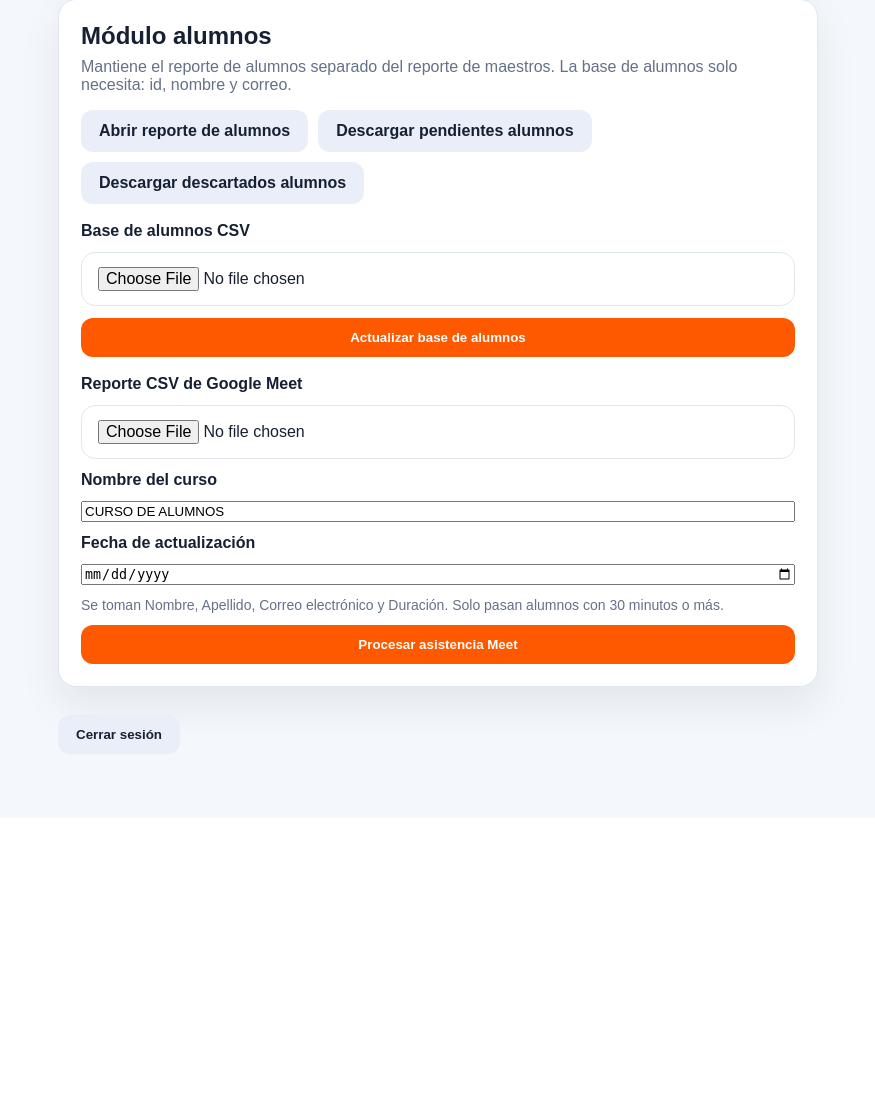
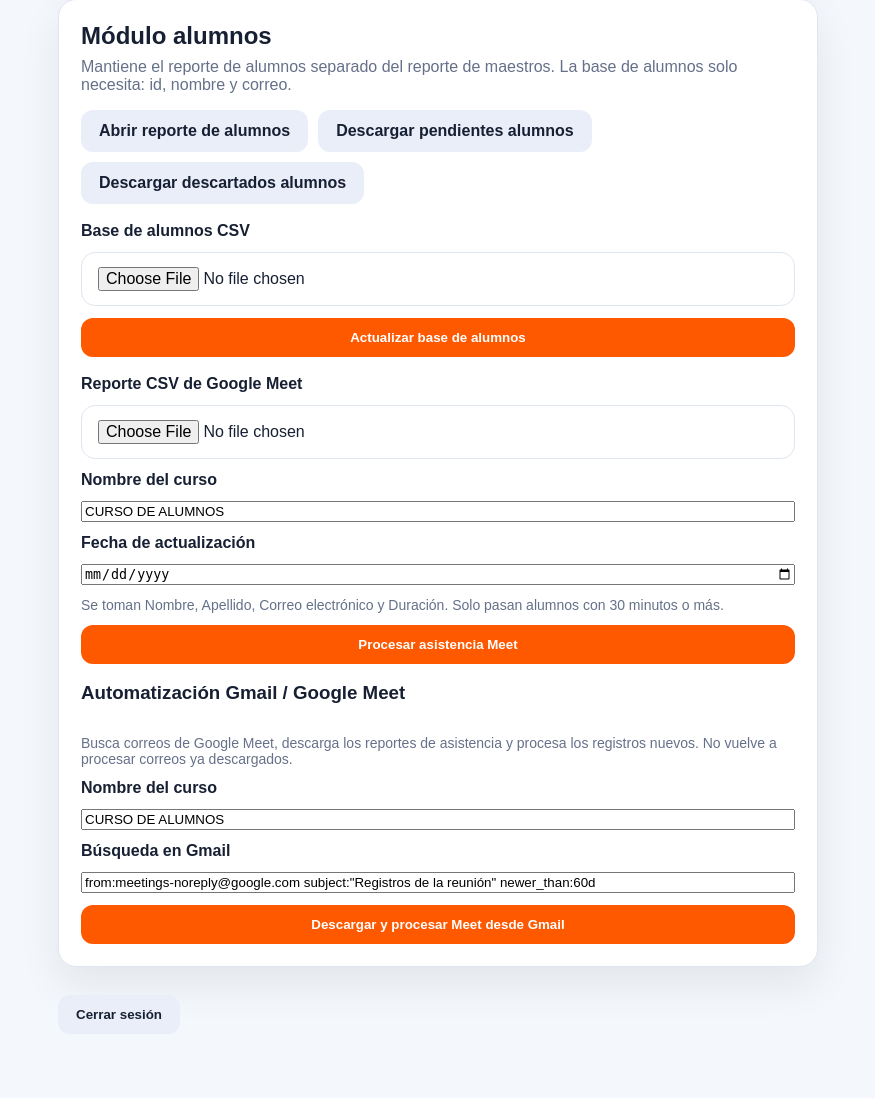
Before and after one commit to renauds25/reporte-canvas, a Flask app: page /admin/panel in a window 1280 px wide. Shown: the part 2013-3111 px from the top of the page, without its empty margins (202-1077 px from the left). Before the commit the page ends 2767 px from the top, so only its background shows below. Run offline with Flask 3, Linux system fonts and the light colour scheme; the visitor is signed in with stand-in values (Sample User, id 1); parts of the project's set-up code (start-up, migrations or seed data) failed here and were passed over.

```diff
--- a/app.py
+++ b/app.py
@@ -1,8 +1,12 @@
 from __future__ import annotations
 
+import base64
 import csv
+import html
+import io
 import re
 import os
+import sys
 import unicodedata
 from collections import defaultdict
 from datetime import datetime, timezone
@@ -30,6 +34,15 @@ ALUMNOS_USUARIOS_PATH = ALUMNOS_DATA_DIR / "usuarios.csv"
 ALUMNOS_PENDIENTES_PATH = ALUMNOS_DATA_DIR / "pendientes_revision.csv"
 ALUMNOS_DESCARTADOS_PATH = ALUMNOS_DATA_DIR / "descartados_menos_30_min.csv"
 ALUMNOS_INSUMOS_DIR = ALUMNOS_DATA_DIR / "insumos_meet"
+ALUMNOS_MEET_PROCESADOS_PATH = ALUMNOS_DATA_DIR / "meet_descargados.csv"
+
+GOOGLE_CREDENTIALS_PATH = BASE_DIR / os.getenv("GOOGLE_CREDENTIALS_FILE", "credentials.json")
+GOOGLE_TOKEN_PATH = BASE_DIR / os.getenv("GOOGLE_TOKEN_FILE", "token_gmail.json")
+GMAIL_MEET_QUERY = os.getenv(
+    "GMAIL_MEET_QUERY",
+    'from:meetings-noreply@google.com subject:"Registros de la reunión" newer_than:60d',
+)
+GMAIL_MEET_MAX_RESULTS = int(os.getenv("GMAIL_MEET_MAX_RESULTS", "25"))
 
 ADMIN_PASSWORD = os.getenv("ADMIN_PASSWORD")
 REPORT_PASSWORD = os.getenv("REPORT_PASSWORD")
@@ -63,6 +76,11 @@ ALUMNOS_CURSO_OFICIAL = os.getenv("ALUMNOS_CURSO_OFICIAL", "CURSO DE ALUMNOS")
 ALUMNOS_CURSOS_OFICIALES = [ALUMNOS_CURSO_OFICIAL]
 ALUMNOS_MODALIDADES = ["A distancia"]
 ALUMNOS_MINUTOS_MINIMOS = int(os.getenv("ALUMNOS_MINUTOS_MINIMOS", "30"))
+
+
+class MeetAutomationError(RuntimeError):
+    pass
+
 
 app = Flask(__name__)
 app.secret_key = os.environ.get("SECRET_KEY", "cambia-esta-clave-en-produccion")
@@ -295,10 +313,321 @@ def deduplicate_training_rows(rows: list[dict[str, str]]) -> list[dict[str, str]
     return sorted(deduped.values(), key=lambda item: parse_date(item.get("fecha_actualizacion", "")), reverse=True)
 
 
-def process_meet_csv(
-    source_path: Path,
+def read_processed_meet_records() -> set[tuple[str, str]]:
+    if not ALUMNOS_MEET_PROCESADOS_PATH.exists():
+        return set()
+
+    records: set[tuple[str, str]] = set()
+    with ALUMNOS_MEET_PROCESADOS_PATH.open("r", encoding="utf-8-sig", newline="") as file:
+        reader = csv.DictReader(file)
+        for row in reader:
+            message_id = clean(row.get("mensaje_id"))
+            resource_id = clean(row.get("recurso_id"))
+            if message_id and resource_id:
+                records.add((message_id, resource_id))
+    return records
+
+
+def append_processed_meet_records(rows: list[dict[str, Any]]) -> None:
+    if not rows:
+        return
+
+    headers = [
+        "mensaje_id",
+        "recurso_id",
+        "archivo",
+        "origen",
+        "asunto",
+        "fecha_reunion",
+        "fecha_descarga",
+        "estado",
+    ]
+
+    ALUMNOS_MEET_PROCESADOS_PATH.parent.mkdir(parents=True, exist_ok=True)
+    exists = ALUMNOS_MEET_PROCESADOS_PATH.exists() and ALUMNOS_MEET_PROCESADOS_PATH.stat().st_size > 0
+
+    with ALUMNOS_MEET_PROCESADOS_PATH.open("a", encoding="utf-8-sig", newline="") as file:
+        writer = csv.DictWriter(file, fieldnames=headers)
+        if not exists:
+            writer.writeheader()
+        for row in rows:
+            writer.writerow({header: row.get(header, "") for header in headers})
+
+
+def extract_message_header(message: dict[str, Any], header_name: str) -> str:
+    headers = message.get("payload", {}).get("headers", [])
+    for header in headers:
+        if clean(header.get("name", "")).lower() == header_name.lower():
+            return clean(header.get("value", ""))
+    return ""
+
+
+def decode_gmail_body(data: str) -> str:
+    if not data:
+        return ""
+    padded = data + "=" * (-len(data) % 4)
+    try:
+        return base64.urlsafe_b64decode(padded.encode("utf-8")).decode("utf-8", errors="replace")
+    except Exception:
+        return ""
+
+
+def iter_gmail_parts(payload: dict[str, Any]):
+    yield payload
+    for part in payload.get("parts", []) or []:
+        yield from iter_gmail_parts(part)
+
+
+def extract_spreadsheet_ids_from_message(message: dict[str, Any]) -> list[str]:
+    combined_text = []
+    for part in iter_gmail_parts(message.get("payload", {})):
+        mime_type = part.get("mimeType", "")
+        body_data = part.get("body", {}).get("data", "")
+        if body_data and mime_type in {"text/html", "text/plain"}:
+            combined_text.append(decode_gmail_body(body_data))
+
+    text = html.unescape("\n".join(combined_text))
+    ids = re.findall(r"https://docs\.google\.com/spreadsheets/d/([A-Za-z0-9_-]+)", text)
+
+    unique_ids = []
+    seen = set()
+    for spreadsheet_id in ids:
+        if spreadsheet_id not in seen:
+            seen.add(spreadsheet_id)
+            unique_ids.append(spreadsheet_id)
+    return unique_ids
+
+
+def parse_meet_subject_date(subject: str, fallback_timestamp_ms: str | None = None) -> str:
+    subject = repair_mojibake(subject)
+    month_map = {
+        "ene": 1, "enero": 1,
+        "feb": 2, "febrero": 2,
+        "mar": 3, "marzo": 3,
+        "abr": 4, "abril": 4,
+        "may": 5, "mayo": 5,
+        "jun": 6, "junio": 6,
+        "jul": 7, "julio": 7,
+        "ago": 8, "agosto": 8,
+        "sep": 9, "sept": 9, "septiembre": 9,
+        "oct": 10, "octubre": 10,
+        "nov": 11, "noviembre": 11,
+        "dic": 12, "diciembre": 12,
+    }
+
+    match = re.search(
+        r"(\d{1,2})\s+([a-záéíóúñ]{3,12})\s+(\d{4})",
+        subject,
+        flags=re.IGNORECASE,
+    )
+
+    if match:
+        day = int(match.group(1))
+        month_text = norm(match.group(2))
+        year = int(match.group(3))
+        month = month_map.get(month_text)
+        if month:
+            return datetime(year, month, day).strftime("%d/%m/%Y")
+
+    if fallback_timestamp_ms:
+        try:
+            mexico_tz = ZoneInfo("America/Mexico_City")
+            timestamp = int(fallback_timestamp_ms) / 1000
+            return datetime.fromtimestamp(timestamp, tz=timezone.utc).astimezone(mexico_tz).strftime("%d/%m/%Y")
+        except (TypeError, ValueError):
+            pass
+
+    return format_date_label()
+
+
+def safe_download_filename(prefix: str, original_name: str) -> str:
+    original_name = original_name or "asistencia_meet.csv"
+    if not original_name.lower().endswith(".csv"):
+        original_name = f"{Path(original_name).stem}.csv"
+    timestamp = datetime.now().strftime("%Y%m%d_%H%M%S")
+    return secure_filename(f"{timestamp}_{prefix}_{original_name}")
+
+
+def get_google_services():
+    try:
+        from google.auth.transport.requests import Request
+        from google.oauth2.credentials import Credentials
+        from google_auth_oauthlib.flow import InstalledAppFlow
+        from googleapiclient.discovery import build
+    except ImportError as exc:
+        raise MeetAutomationError(
+            "Faltan dependencias de Google. Instala con: python -m pip install -r requirements.txt"
+        ) from exc
+
+    scopes = [
+        "https://www.googleapis.com/auth/gmail.readonly",
+        "https://www.googleapis.com/auth/drive.readonly",
+    ]
+
+    if not GOOGLE_CREDENTIALS_PATH.exists():
+        raise MeetAutomationError(
+            f"No encontré {GOOGLE_CREDENTIALS_PATH.name}. Descarga el OAuth Client de Google Cloud "
+            "y guárdalo en la raíz del proyecto."
+        )
+
+    creds = None
+    if GOOGLE_TOKEN_PATH.exists():
+        creds = Credentials.from_authorized_user_file(str(GOOGLE_TOKEN_PATH), scopes)
+
+    if not creds or not creds.valid:
+        if creds and creds.expired and creds.refresh_token:
+            creds.refresh(Request())
+        else:
+            flow = InstalledAppFlow.from_client_secrets_file(str(GOOGLE_CREDENTIALS_PATH), scopes)
+            creds = flow.run_local_server(port=0)
+
+        GOOGLE_TOKEN_PATH.write_text(creds.to_json(), encoding="utf-8")
+
+    gmail_service = build("gmail", "v1", credentials=creds)
+    drive_service = build("drive", "v3", credentials=creds)
+    return gmail_service, drive_service
+
+
+def download_google_sheet_as_csv(drive_service, spreadsheet_id: str, destination: Path) -> None:
+    try:
+        from googleapiclient.http import MediaIoBaseDownload
+    except ImportError as exc:
+        raise MeetAutomationError(
+            "Faltan dependencias de Google. Instala con: python -m pip install -r requirements.txt"
+        ) from exc
+
+    request_media = drive_service.files().export_media(
+        fileId=spreadsheet_id,
+        mimeType="text/csv",
+    )
+    buffer = io.BytesIO()
+    downloader = MediaIoBaseDownload(buffer, request_media)
+
+    done = False
+    while not done:
+        _, done = downloader.next_chunk()
+
+    destination.write_bytes(buffer.getvalue())
+
+
+def download_meet_reports_from_gmail(
+    curso: str | None = None,
+    query: str | None = None,
+    max_results: int | None = None,
+) -> dict[str, Any]:
+    gmail_service, drive_service = get_google_services()
+    curso = clean(curso) or ALUMNOS_CURSO_OFICIAL
+    query = query or GMAIL_MEET_QUERY
+    max_results = max_results or GMAIL_MEET_MAX_RESULTS
+
+    processed = read_processed_meet_records()
+    downloaded_files: list[tuple[Path, str]] = []
+    processed_rows: list[dict[str, Any]] = []
+    skipped = 0
+
+    response = gmail_service.users().messages().list(
+        userId="me",
+        q=query,
+        maxResults=max_results,
+    ).execute()
+
+    messages = response.get("messages", [])
+    ALUMNOS_INSUMOS_DIR.mkdir(parents=True, exist_ok=True)
+
+    for message_summary in messages:
+        message_id = message_summary.get("id", "")
+        if not message_id:
+            continue
+
+        message = gmail_service.users().messages().get(
+            userId="me",
+            id=message_id,
+            format="full",
+        ).execute()
+
+        subject = extract_message_header(message, "Subject")
+        fecha_reunion = parse_meet_subject_date(subject, message.get("internalDate"))
+
+        for part in iter_gmail_parts(message.get("payload", {})):
+            filename = clean(part.get("filename"))
+            attachment_id = part.get("body", {}).get("attachmentId")
+
+            if not filename or not attachment_id or not filename.lower().endswith(".csv"):
+                continue
+
+            resource_id = f"attachment:{attachment_id}"
+            if (message_id, resource_id) in processed:
+                skipped += 1
+                continue
+
+            attachment = gmail_service.users().messages().attachments().get(
+                userId="me",
+                messageId=message_id,
+                id=attachment_id,
+            ).execute()
+
+            data = attachment.get("data", "")
+            padded = data + "=" * (-len(data) % 4)
+            content = base64.urlsafe_b64decode(padded.encode("utf-8"))
+
+            destination = ALUMNOS_INSUMOS_DIR / safe_download_filename("gmail", filename)
+            destination.write_bytes(content)
+            downloaded_files.append((destination, fecha_reunion))
+            processed_rows.append({
+                "mensaje_id": message_id,
+                "recurso_id": resource_id,
+                "archivo": destination.name,
+                "origen": "adjunto_csv",
+                "asunto": subject,
+                "fecha_reunion": fecha_reunion,
+                "fecha_descarga": datetime.now().strftime("%d/%m/%Y %H:%M"),
+                "estado": "descargado",
+            })
+
+        for spreadsheet_id in extract_spreadsheet_ids_from_message(message):
+            resource_id = f"sheet:{spreadsheet_id}"
+            if (message_id, resource_id) in processed:
+                skipped += 1
+                continue
+
+            destination = ALUMNOS_INSUMOS_DIR / safe_download_filename("gmail_sheet", f"meet_{spreadsheet_id}.csv")
+            download_google_sheet_as_csv(drive_service, spreadsheet_id, destination)
+            downloaded_files.append((destination, fecha_reunion))
+            processed_rows.append({
+                "mensaje_id": message_id,
+                "recurso_id": resource_id,
+                "archivo": destination.name,
+                "origen": "google_sheet",
+                "asunto": subject,
+                "fecha_reunion": fecha_reunion,
+                "fecha_descarga": datetime.now().strftime("%d/%m/%Y %H:%M"),
+                "estado": "descargado",
+            })
+
+    append_processed_meet_records(processed_rows)
+
+    resultado_proceso = process_meet_csv_batch(
+        downloaded_files,
+        curso=curso,
+    ) if downloaded_files else {
+        "procesados": 0,
+        "validos": 0,
+        "pendientes": 0,
+        "descartados": 0,
+        "total_capacitaciones": len(read_capacitaciones(ALUMNOS_CAPACITACIONES_PATH)),
+    }
+
+    return {
+        "correos_encontrados": len(messages),
+        "archivos_descargados": len(downloaded_files),
+        "omitidos_por_duplicado": skipped,
+        **resultado_proceso,
+    }
+
+
+def process_meet_csv_batch(
+    source_files: list[tuple[Path, str]],
     curso: str,
-    fecha_actualizacion: str = "",
 ) -> dict[str, Any]:
     users = read_users(ALUMNOS_USUARIOS_PATH)
     _, by_email, _ = build_user_indexes(users)
@@ -308,56 +637,57 @@ def process_meet_csv(
     pendientes: list[dict[str, Any]] = []
     descartados: list[dict[str, Any]] = []
 
-    fecha_default = format_date_label(fecha_actualizacion)
+    for source_path, fecha_actualizacion in source_files:
+        fecha_default = format_date_label(fecha_actualizacion)
 
-    with source_path.open("r", encoding="utf-8-sig", newline="") as file:
-        reader = csv.DictReader(file)
+        with source_path.open("r", encoding="utf-8-sig", newline="") as file:
+            reader = csv.DictReader(file)
 
-        for raw_row in reader:
-            meet_row = normalize_meet_row(raw_row)
-            nombre = clean(meet_row.get("nombre", "")).upper()
-            correo = normalize_email(meet_row.get("correo", ""))
-            duracion_texto = meet_row.get("duracion", "")
-            minutos = parse_duration_minutes(duracion_texto)
-            fecha = format_date_label(meet_row.get("fecha_actualizacion") or fecha_default)
+            for raw_row in reader:
+                meet_row = normalize_meet_row(raw_row)
+                nombre = clean(meet_row.get("nombre", "")).upper()
+                correo = normalize_email(meet_row.get("correo", ""))
+                duracion_texto = meet_row.get("duracion", "")
+                minutos = parse_duration_minutes(duracion_texto)
+                fecha = format_date_label(meet_row.get("fecha_actualizacion") or fecha_default)
 
-            base_record = by_email.get(correo) if correo else None
+                base_record = by_email.get(correo) if correo else None
 
-            registro_base = {
-                "id": base_record.get("id", "") if base_record else "",
-                "nombre": base_record.get("nombre", "") if base_record else nombre,
-                "correo": base_record.get("correo", "") if base_record else correo,
-                "curso": curso,
-                "modalidad": "A distancia",
-                "fecha_actualizacion": fecha,
-                "duracion": duracion_texto,
-                "minutos_num": "" if minutos is None else round(minutos, 2),
-            }
+                registro_base = {
+                    "id": base_record.get("id", "") if base_record else "",
+                    "nombre": base_record.get("nombre", "") if base_record else nombre,
+                    "correo": base_record.get("correo", "") if base_record else correo,
+                    "curso": curso,
+                    "modalidad": "A distancia",
+                    "fecha_actualizacion": fecha,
+                    "duracion": duracion_texto,
+                    "minutos_num": "" if minutos is None else round(minutos, 2),
+                }
 
-            if not correo:
-                pendientes.append({**registro_base, "motivo": "sin_correo"})
-                continue
+                if not correo:
+                    pendientes.append({**registro_base, "motivo": "sin_correo"})
+                    continue
 
-            if not base_record:
-                pendientes.append({**registro_base, "motivo": "correo_no_en_base_alumnos"})
-                continue
+                if not base_record:
+                    pendientes.append({**registro_base, "motivo": "correo_no_en_base_alumnos"})
+                    continue
 
-            if minutos is None:
-                pendientes.append({**registro_base, "motivo": "duracion_no_valida"})
-                continue
+                if minutos is None:
+                    pendientes.append({**registro_base, "motivo": "duracion_no_valida"})
+                    continue
 
-            if minutos < ALUMNOS_MINUTOS_MINIMOS:
-                descartados.append({**registro_base, "motivo": f"menos_de_{ALUMNOS_MINUTOS_MINIMOS}_minutos"})
-                continue
+                if minutos < ALUMNOS_MINUTOS_MINIMOS:
+                    descartados.append({**registro_base, "motivo": f"menos_de_{ALUMNOS_MINUTOS_MINIMOS}_minutos"})
+                    continue
 
-            nuevos.append({
-                "id": base_record.get("id", ""),
-                "nombre": base_record.get("nombre", "") or nombre,
-                "correo": base_record.get("correo", "") or correo,
-                "curso": curso,
-                "modalidad": "A distancia",
-                "fecha_actualizacion": fecha,
-            })
+                nuevos.append({
+                    "id": base_record.get("id", ""),
+                    "nombre": base_record.get("nombre", "") or nombre,
+                    "correo": base_record.get("correo", "") or correo,
+                    "curso": curso,
+                    "modalidad": "A distancia",
+                    "fecha_actualizacion": fecha,
+                })
 
     all_rows = deduplicate_training_rows(existing_rows + nuevos)
 
@@ -386,6 +716,17 @@ def process_meet_csv(
         "descartados": len(descartados),
         "total_capacitaciones": len(all_rows),
     }
+
+
+def process_meet_csv(
+    source_path: Path,
+    curso: str,
+    fecha_actualizacion: str = "",
+) -> dict[str, Any]:
+    return process_meet_csv_batch(
+        [(source_path, fecha_actualizacion)],
+        curso=curso,
+    )
 
 
 def read_users(path: Path = USUARIOS_PATH) -> list[dict[str, str]]:
@@ -907,6 +1248,50 @@ def upload_alumnos_meet():
     return redirect(url_for("admin_panel", updated="alumnos_meet"))
 
 
+
+@app.post("/admin/alumnos/descargar-meet")
+@report_login_required
+@login_required
+def descargar_meet_alumnos():
+    curso = clean(request.form.get("curso")) or ALUMNOS_CURSO_OFICIAL
+    query = clean(request.form.get("query")) or GMAIL_MEET_QUERY
+
+    try:
+        resultado = download_meet_reports_from_gmail(curso=curso, query=query)
+    except MeetAutomationError as exc:
+        error = str(exc)
+        if wants_json_response():
+            return jsonify({"ok": False, "error": error}), 400
+        rows = read_capacitaciones()
+        users = read_users()
+        return render_template("admin.html", logged_in=True, error=error, reporte=build_report(rows, users))
+    except Exception as exc:
+        error = f"No se pudo descargar Meet desde Gmail: {exc}"
+        if wants_json_response():
+            return jsonify({"ok": False, "error": error}), 400
+        rows = read_capacitaciones()
+        users = read_users()
+        return render_template("admin.html", logged_in=True, error=error, reporte=build_report(rows, users))
+
+    reporte_alumnos = build_report(
+        read_capacitaciones(ALUMNOS_CAPACITACIONES_PATH),
+        read_users(ALUMNOS_USUARIOS_PATH),
+        cursos_oficiales=ALUMNOS_CURSOS_OFICIALES,
+        modalidades=ALUMNOS_MODALIDADES,
+        cursos_requeridos=1,
+        ultima_actualizacion_path=ALUMNOS_CAPACITACIONES_PATH,
+    )
+
+    if wants_json_response():
+        return jsonify({
+            "ok": True,
+            "updated": "alumnos_meet_gmail",
+            "resultado": resultado,
+            "reporte_alumnos": reporte_alumnos,
+        })
+
+    return redirect(url_for("admin_panel", updated="alumnos_meet_gmail"))
+
 def make_csv_response(filename: str, rows: list[dict[str, Any]], headers: list[str]) -> Response:
     output = []
     output.append(",".join(headers))
--- /dev/null
+++ b/data/alumnos/insumos_meet/20260701_174148_gmail_sheet_meet_12QCEUtADPsUyLqRfgUcYUjUzwlEujbAtHZYWAJGFt-E.csv
@@ -0,0 +1,2 @@
+Nombre,Apellido,Correo electrónico,Duración,Hora a la que se unió,Hora a la que salió
+Renaud,Santos Rocha,renaud.santos@iest.edu.mx,2 min,17:10,17:12
--- /dev/null
+++ b/data/alumnos/insumos_meet/20260701_174212_gmail_sheet_meet_12QCEUtADPsUyLqRfgUcYUjUzwlEujbAtHZYWAJGFt-E.csv
@@ -0,0 +1,2 @@
+Nombre,Apellido,Correo electrónico,Duración,Hora a la que se unió,Hora a la que salió
+Renaud,Santos Rocha,renaud.santos@iest.edu.mx,2 min,17:10,17:12
--- a/requirements.txt
+++ b/requirements.txt
@@ -2,3 +2,6 @@ Flask==3.0.3
 Werkzeug==3.0.3
 gunicorn==22.0.0
 python-dotenv==1.0.1
+google-api-python-client==2.136.0
+google-auth==2.32.0
+google-auth-oauthlib==1.2.1
--- a/templates/admin.html
+++ b/templates/admin.html
@@ -176,6 +176,19 @@
                     <p class="muted small-note">Se toman Nombre, Apellido, Correo electrónico y Duración. Solo pasan alumnos con 30 minutos o más.</p>
                     <button class="btn" type="submit">Procesar asistencia Meet</button>
                 </form>
+
+                <form method="post" action="/admin/alumnos/descargar-meet" class="form">
+                    <h3>Automatización Gmail / Google Meet</h3>
+                    <p class="muted small-note">Busca correos de Google Meet, descarga los reportes de asistencia y procesa los registros nuevos. No vuelve a procesar correos ya descargados.</p>
+
+                    <label for="alumnosCursoGmail">Nombre del curso</label>
+                    <input id="alumnosCursoGmail" name="curso" type="text" value="CURSO DE ALUMNOS" required>
+
+                    <label for="alumnosMeetQuery">Búsqueda en Gmail</label>
+                    <input id="alumnosMeetQuery" name="query" type="text" value='from:meetings-noreply@google.com subject:"Registros de la reunión" newer_than:60d'>
+
+                    <button class="btn" type="submit">Descargar y procesar Meet desde Gmail</button>
+                </form>
             </section>
 
             <form method="post" action="/admin/logout">
@@ -217,6 +230,7 @@
                 capacitaciones: "Capacitaciones actualizadas",
                 alumnos_usuarios: "Base de alumnos actualizada",
                 alumnos_meet: "Asistencia Meet de alumnos procesada",
+                alumnos_meet_gmail: "Asistencia Meet descargada desde Gmail",
                 error: "No se pudo actualizar",
             };
             const toast = document.createElement("div");
```
Also changed, not shown: README_AUTOMATIZACION_MEET.md (added), 1 other file.
